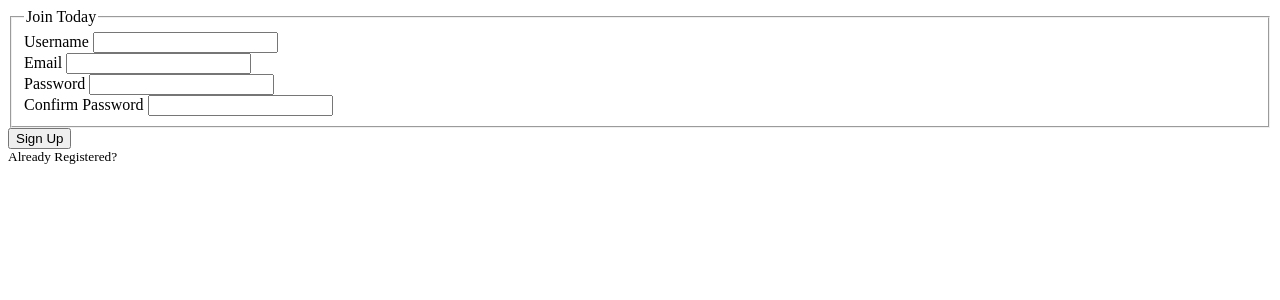
After one commit to DanH27/bitcoin-tracker, a Flask app: page /register in a window 1280 px wide. The commit adds this page. Shown: the top 300 px of the page. Run offline with Flask 2, Linux system fonts and the light colour scheme; parts of the project's set-up code (start-up, migrations or seed data) failed here and were passed over.

Commit message:
Create SQLlite DB

```diff
--- a/myvenv/pip-selfcheck.json
+++ b/myvenv/pip-selfcheck.json
@@ -1 +1 @@
-{"last_check":"2018-10-18T12:00:42Z","pypi_version":"18.1"}
+{"last_check":"2018-11-05T13:22:06Z","pypi_version":"18.1"}
--- a/realtime-graph/app.py
+++ b/realtime-graph/app.py
@@ -1,5 +1,8 @@
 #app.py
-from flask import Flask, render_template
+from datetime import datetime
+from flask import Flask, render_template, url_for, flash, redirect
+from flask_sqlalchemy import SQLAlchemy
+from forms import RegistrationForm, LoginForm
 from apscheduler.schedulers.background import BackgroundScheduler
 from apscheduler.triggers.interval import IntervalTrigger
 from pusher import Pusher
@@ -7,6 +10,33 @@ from flask import request
 import requests, json, atexit, time, plotly, plotly.graph_objs as go
 
 app = Flask(__name__)
+
+app.config['SECRET_KEY'] = 'f9fc238959f76fa032a7294936fcd953'
+app.config['SQLALCHEMY_DATABASE_URI'] = 'sqlite:///site.db'
+
+
+db = SQLAlchemy(app)
+
+class User(db.Model):
+    id = db.Column(db.Integer, primary_key=True)
+    username = db.Column(db.String(20), unique=True, nullable=False)
+    email = db.Column(db.String(120), unique=True, nullable=False)
+    image_file = db.Column(db.String(20), nullable=False, default='default.jpg')
+    password = db.Column(db.String(60), nullable=False)
+    currency = db.relationship('Currency', backref='owner', lazy=True)
+
+    def __repr__(self):
+        return f"User('{self.username}', '{self.email}', '{self.image_file}')"
+
+class Currency(db.Model):
+    id = db.Column(db.Integer, primary_key=True)
+    btc = db.Column(db.Integer(), nullable=False)
+    date_posted = db.Column(db.DateTime, nullable=False, default=datetime.utcnow)
+    user_id = db.Column(db.Integer, db.ForeignKey('user.id'), nullable=False)
+
+    def __repr__(self):
+        return f"Currency('{self.btc}', '{self.date_posted}'"
+
 
 # configure pusher object
 pusher = Pusher(
@@ -26,12 +56,19 @@ currencies = ["BTC", "ETH", "LTC"]
 prices = {"BTC": [], "ETH": [], "LTC": []}
 
 
-@app.route("/", methods=['GET', 'POST'])
+@app.route("/")
 def index():
-    if request.method == 'POST':
-        currencies.append("ADA")
-        prices["ADA"] = []
+    # if request.method == 'POST':
+    #     currencies.append("ADA")
+    #     prices["ADA"] = []
     return render_template("index.html")
+
+@app.route('/', methods=['POST'])
+def my_form_post():
+    text = request.form['text']
+    processed_text = text.upper()
+    print(processed_text)
+    return processed_text
 
 def retrieve_data():
     #Create a dictionary of current Prices
@@ -40,7 +77,7 @@ def retrieve_data():
     for currency in currencies:
         current_prices[currency] = []
         ##Debug - print current_prices dictionary
-        print(current_prices)
+        #print(current_prices)
 
     times.append(time.strftime('%H:%M:%S'))
 
@@ -186,9 +223,24 @@ def btc_dash():
 #    yearly_data1('2b. high (USD)', 'BTC')
     return render_template("individual.html", data="sdfs")
 
+
+@app.route("/register", methods=['GET', 'POST'])
+def register():
+    form = RegistrationForm()
+    if form.validate_on_submit():
+        flash(f'Account created for {form.username.data}!')
+    return render_template('register.html', title='Register', form=form)
+
+@app.route("/login")
+def login():
+    form = LoginForm()
+    return render_template('login.html', title='Login', form=form)
+
+
+
 # create schedule for retrieving prices
 scheduler = BackgroundScheduler()
-scheduler.start()
+#scheduler.start()
 scheduler.add_job(
     func=retrieve_data,
     trigger = IntervalTrigger(seconds=10),
--- /dev/null
+++ b/realtime-graph/forms.py
@@ -0,0 +1,19 @@
+from flask_wtf import FlaskForm
+from wtforms import StringField, PasswordField, SubmitField, BooleanField
+from wtforms.validators import DataRequired, Length, Email, EqualTo
+
+
+class RegistrationForm(FlaskForm):
+    username = StringField('Username', validators=[DataRequired(), Length(min=2, max=20)])
+    email = StringField('Email', validators=[DataRequired(), Email()])
+    password = PasswordField('Password', validators=[DataRequired()])
+    confirm_password = PasswordField('Confirm Password', validators=[DataRequired(), EqualTo('password')])
+
+    submit = SubmitField('Sign Up')
+
+class LoginForm(FlaskForm):
+
+    email = StringField('Email', validators=[DataRequired(), Email()])
+    password = PasswordField('Password', validators=[DataRequired()])
+    remember = BooleanField('Remember Me')
+    submit = SubmitField('Log In')
--- /dev/null
+++ b/realtime-graph/templates/register.html
@@ -0,0 +1,45 @@
+<div>
+  <form method="POST" action="">
+    {{ form.hidden_tag() }}
+    <fieldset class="form-group">
+      <legend>
+        Join Today
+        </legend>
+        <div class="form-group">
+          {{ form.username.label }}
+          {{ form.username }}
+
+        </div>
+        <div class="form-group">
+            {{ form.email.label }}
+            {{ form.email }}
+
+        </div>
+
+        <div class="form-group">
+          {{ form.password.label }}
+          {{ form.password }}
+
+          </div>
+
+          <div class="form-group">
+            {{ form.confirm_password.label }}
+            {{ form.confirm_password }}
+
+            </div>
+
+    </fieldset>
+
+    <div class="form-group">
+      {{ form.submit }}
+
+      </div>
+
+      <div>
+        <small>
+          Already Registered?
+        </small>
+      </div>
+
+  </form>
+</div>
```
Also changed, not shown: realtime-graph/templates/index.html (+5 -4 lines), realtime-graph/site.db (added), realtime-graph/templates/login.html (added).
